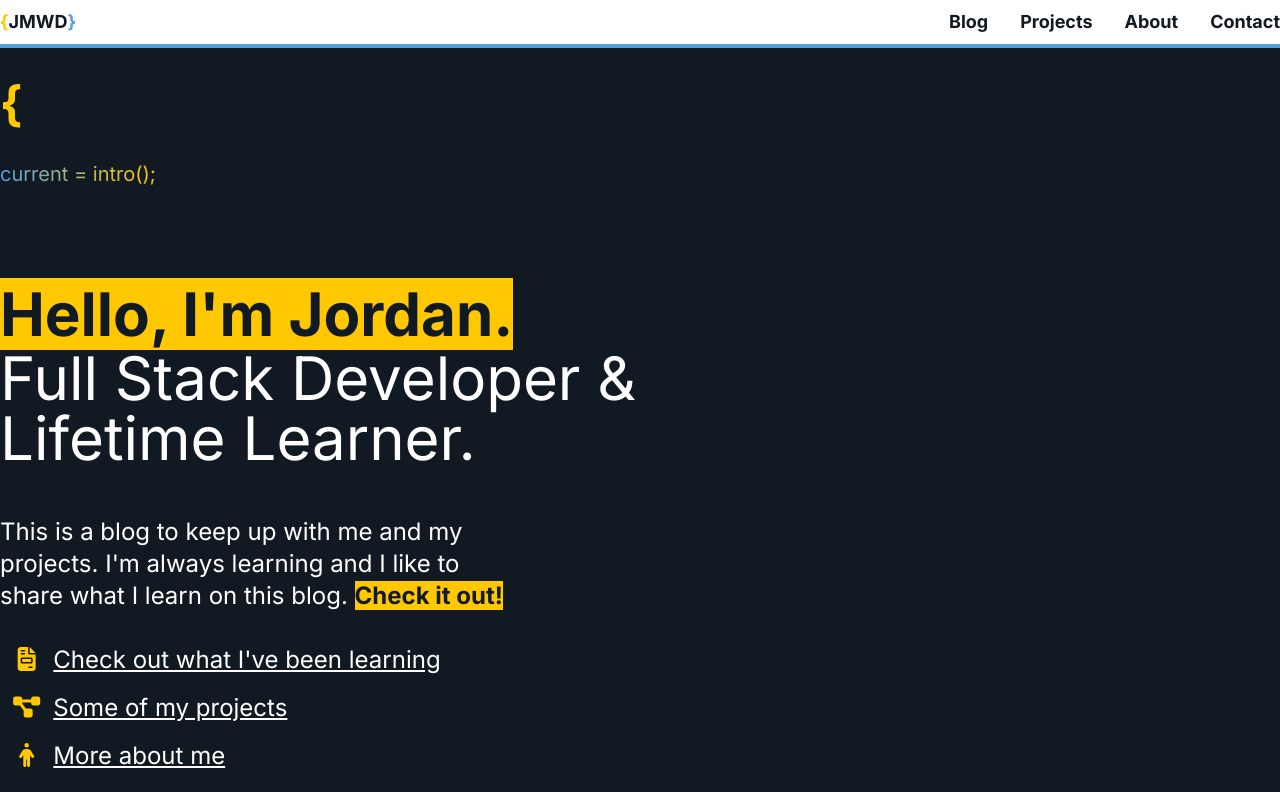
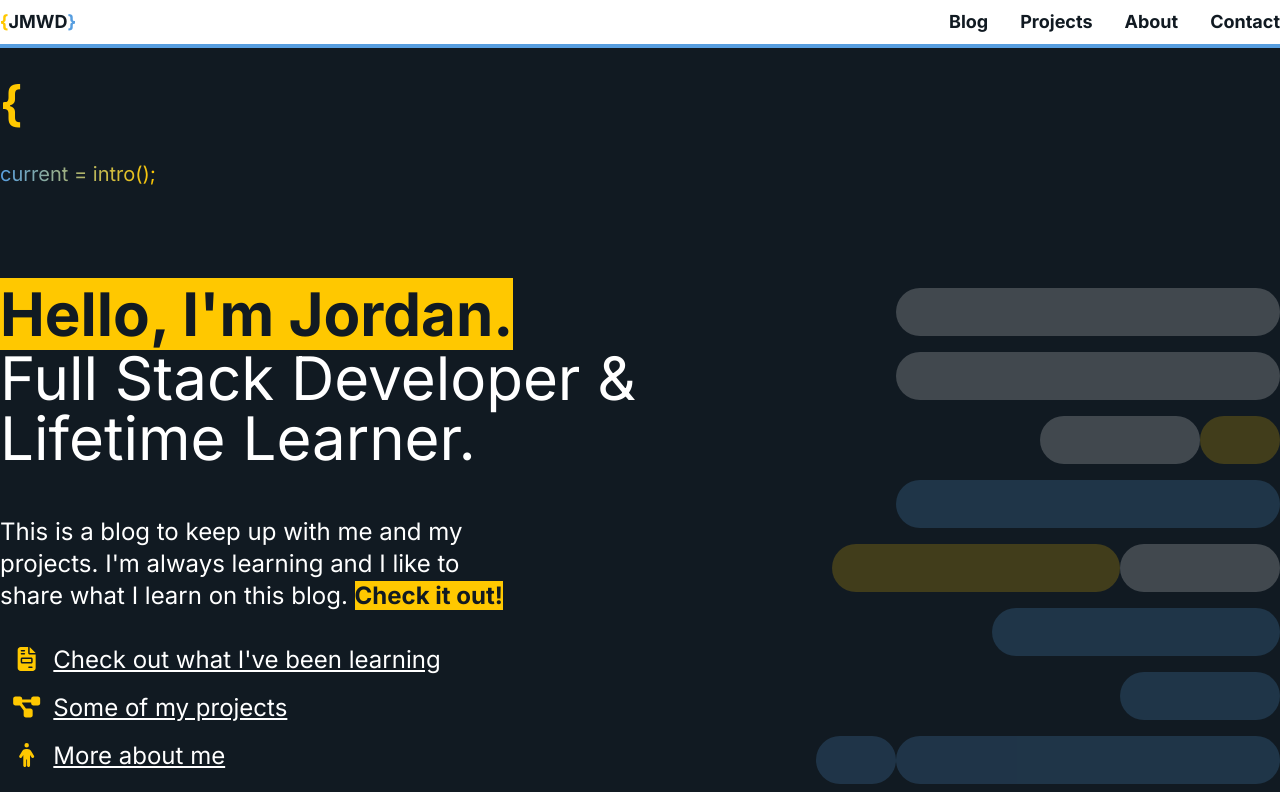
Before and after one commit to JordanMartinWebDev/jordan_blog_site, a Next.js app: page / in a window 1280 px wide. Shown: the top 792 px of the page. Built offline with nearby package versions, Linux system fonts and the light colour scheme.

Commit message:
-added CodeBackground for Home

```diff
--- a/src/app/layout.tsx
+++ b/src/app/layout.tsx
@@ -6,6 +6,7 @@ import Footer from "@/components/Footer/Footer";
 import BracketWrapper from "@/components/BracketWrapper/BracketWrapper";
 import { makeClassName } from "@/utils/utils";
 import { Inter } from "next/font/google";
+import { Suspense } from "react";
 
 const inter = Inter({
   subsets: ["latin"],
--- a/src/app/page.tsx
+++ b/src/app/page.tsx
@@ -8,10 +8,17 @@ import {
 } from "@fortawesome/free-solid-svg-icons";
 import "@fortawesome/fontawesome-svg-core/styles.css";
 import { TransitionLink } from "@/utils/TransitionLink";
+import dynamic from "next/dynamic";
+
+const CodeBackground = dynamic(
+  () => import("@/components/CodeBackground/CodeBackground"),
+  { ssr: false }
+);
 
 export default function Home() {
   return (
-    <div className="w-1/2">
+    <div className="grid grid-cols-2">
+      <div>
         <h4
           className={makeClassName(
             "bg-gradient-to-r from-highlight to-primary inline-block text-transparent bg-clip-text",
@@ -96,5 +103,9 @@ export default function Home() {
           </li>
         </ul>
       </div>
+      <div>
+        <CodeBackground />
+      </div>
+    </div>
   );
 }
--- /dev/null
+++ b/src/components/CodeBackground/CodeBackground.tsx
@@ -0,0 +1,65 @@
+"use client";
+import { makeClassName } from "@/utils/utils";
+
+export default function CodeBackground() {
+  const generateRandomColor = () => {
+    const randomColor = Math.floor(Math.random() * 3);
+    switch (randomColor) {
+      case 0:
+        return "bg-highlight";
+      case 1:
+        return "bg-primary";
+      case 2:
+        return "bg-foreground";
+      default:
+        return "bg-highlight";
+    }
+  };
+
+  const generateRandomWidth = () => {
+    const randomWidth = Math.floor(Math.random() * 4);
+    switch (randomWidth) {
+      case 0:
+        return "w-20";
+      case 1:
+        return "w-40";
+      case 2:
+        return "w-72";
+      case 3:
+        return "w-96";
+      default:
+        return "w-20";
+    }
+  };
+
+  const renderCode = () => {
+    return (
+      <div className="grid grid-flow-row gap-y-4 justify-items-end">
+        {Array.from({ length: 9 }).map((_, i) => {
+          const rowDoubler = Math.floor(Math.random() * 2) + 1;
+          return (
+            <div className="flex opacity-20">
+              {Array.from({ length: rowDoubler }).map((_, j) => (
+                <div
+                  key={`${i}-${j}`}
+                  className={makeClassName(
+                    generateRandomColor(),
+                    generateRandomWidth(),
+                    "h-12",
+                    "rounded-3xl"
+                  )}
+                ></div>
+              ))}
+            </div>
+          );
+        })}
+      </div>
+    );
+  };
+
+  return (
+    <div className="flex h-full align-middle justify-end pt-32">
+      <div className="h-full animate-fade">{renderCode()}</div>
+    </div>
+  );
+}
--- a/tailwind.config.ts
+++ b/tailwind.config.ts
@@ -14,6 +14,20 @@ const config: Config = {
         highlight: "var(--highlight)",
         primary: "var(--primary)",
       },
+      animation: {
+        fade: "fadeIn 1s ease-in-out",
+      },
+
+      keyframes: {
+        fadeIn: {
+          from: {
+            opacity: "0",
+          },
+          to: {
+            opacity: "1",
+          },
+        },
+      },
     },
   },
   plugins: [],
```
Lines whose indentation alone changed are shown as unchanged.
